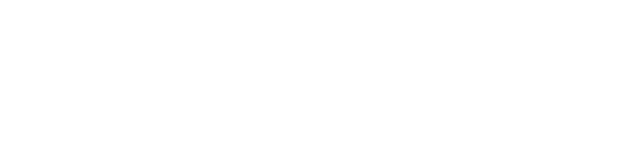
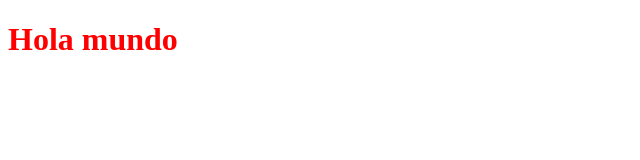
Before and after one commit to danderi/colab-landing, a plain HTML site: page index.html in a window 1280 px wide. Shown: the whole page, without its empty margins (0-640 px from the left). Drawn offline with Linux system fonts and the light colour scheme.

Commit message:
agrego link para vincular html con css

```diff
--- a/index.html
+++ b/index.html
@@ -3,9 +3,10 @@
 <head>
     <meta charset="UTF-8">
     <meta name="viewport" content="width=device-width, initial-scale=1.0">
+    <link rel="stylesheet" href="styles.css">
     <title>Document</title>
 </head>
 <body>
-
+    <h1>Hola mundo</h1>
 </body>
 </html>
--- a/styles.css
+++ b/styles.css
@@ -0,0 +1,3 @@
+h1 {
+    color: red;
+}
```
